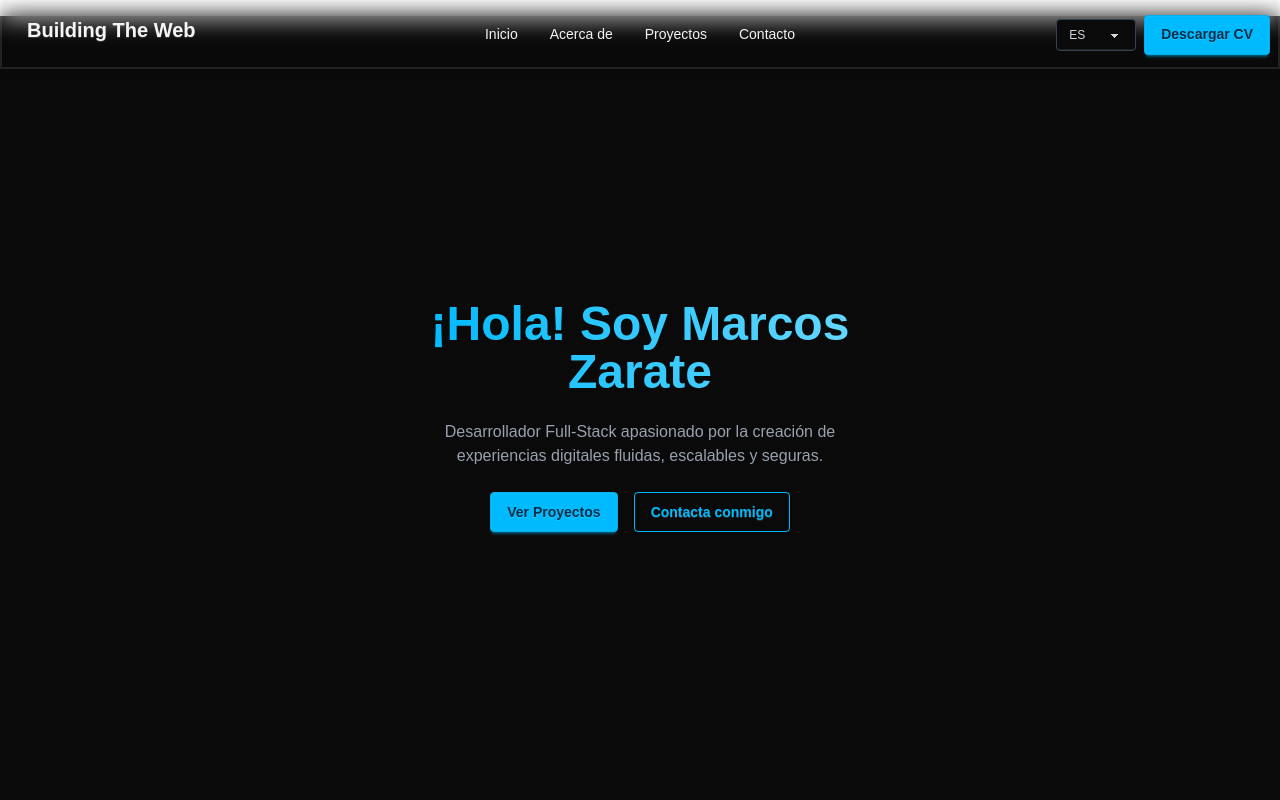
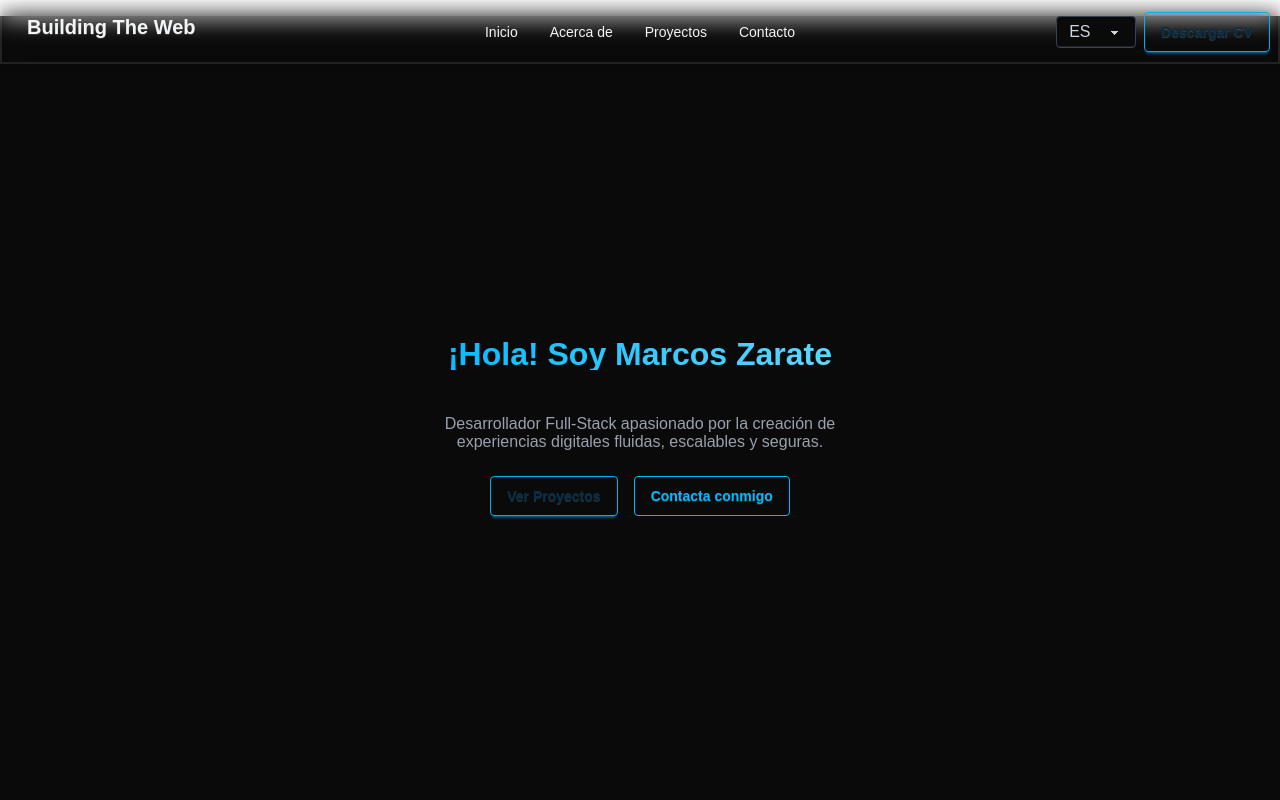
Before and after one commit to mazax28/PORTFOLIO, a React (Vite) app: page / in a window 1280 px wide. Shown: the top 800 px of the page. Built offline with nearby package versions, Linux system fonts and the light colour scheme; no server answers.

Commit message:
feat: add normalize.css for consistent styling across browsers

```diff
--- a/package.json
+++ b/package.json
@@ -16,6 +16,7 @@
     "emailjs-com": "^3.2.0",
     "framer-motion": "^12.7.4",
     "i18next": "^25.0.0",
+    "normalize.css": "^8.0.1",
     "react": "^19.0.0",
     "react-dom": "^19.0.0",
     "react-google-recaptcha": "^3.1.0",
--- a/src/index.css
+++ b/src/index.css
@@ -1,3 +1,4 @@
+@import "normalize.css";
 @import "tailwindcss";
 @plugin "daisyui";
 
```
Also changed, not shown: 1 other file (tests, documents, lock files or other folders).
